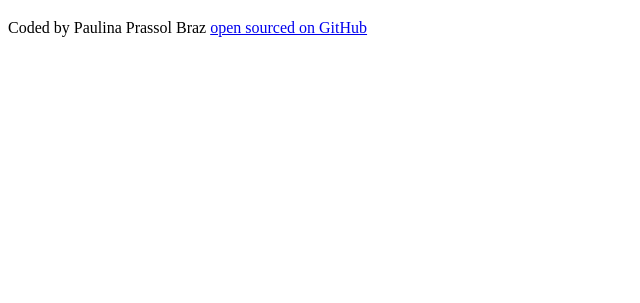
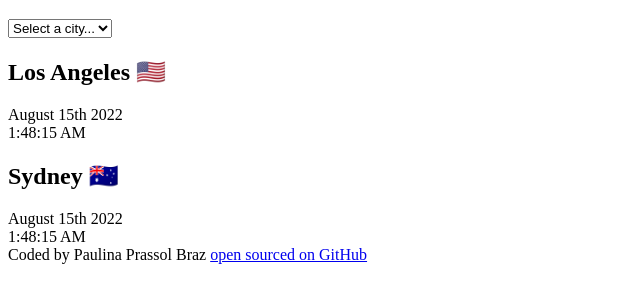
Before and after one commit to PaulinaBraz/World-Clock-Project, a plain HTML site: page index.html in a window 1280 px wide. Shown: the part 61-364 px from the top of the page, without its empty margins (0-640 px from the left). Drawn offline with Linux system fonts and the light colour scheme.

Commit message:
Added basic html

```diff
--- a/index.html
+++ b/index.html
@@ -8,13 +8,33 @@
     <title>Wolrd Clock</title>
   </head>
   <body>
-    <h1>World clock</h1>
+    <div class="container">
+      <h1>World clock</h1>
+      <select>
+        <option value="">Select a city...</option>
+        <option value="">Opole</option>
+        <option value="">Porto</option>
+        <option value="">London</option>
+        <option value="">Paris</option>
+      </select>
+      <div class="city">
+        <h2>Los Angeles 🇺🇸</h2>
+        <div class="date">August 15th 2022</div>
+        <div class="time">1:48:15 AM</div>
+      </div>
+      <div class="city">
+        <h2>Sydney 🇦🇺</h2>
+        <div class="date">August 15th 2022</div>
+        <div class="time">1:48:15 AM</div>
+      </div>
+    </div>
     <footer>
       Coded by Paulina Prassol Braz
       <a href="https://github.com/PaulinaBraz/World-Clock-Project">
         open sourced on GitHub</a
       >
     </footer>
+
     <script src="javascript/index.js"></script>
   </body>
 </html>
```
